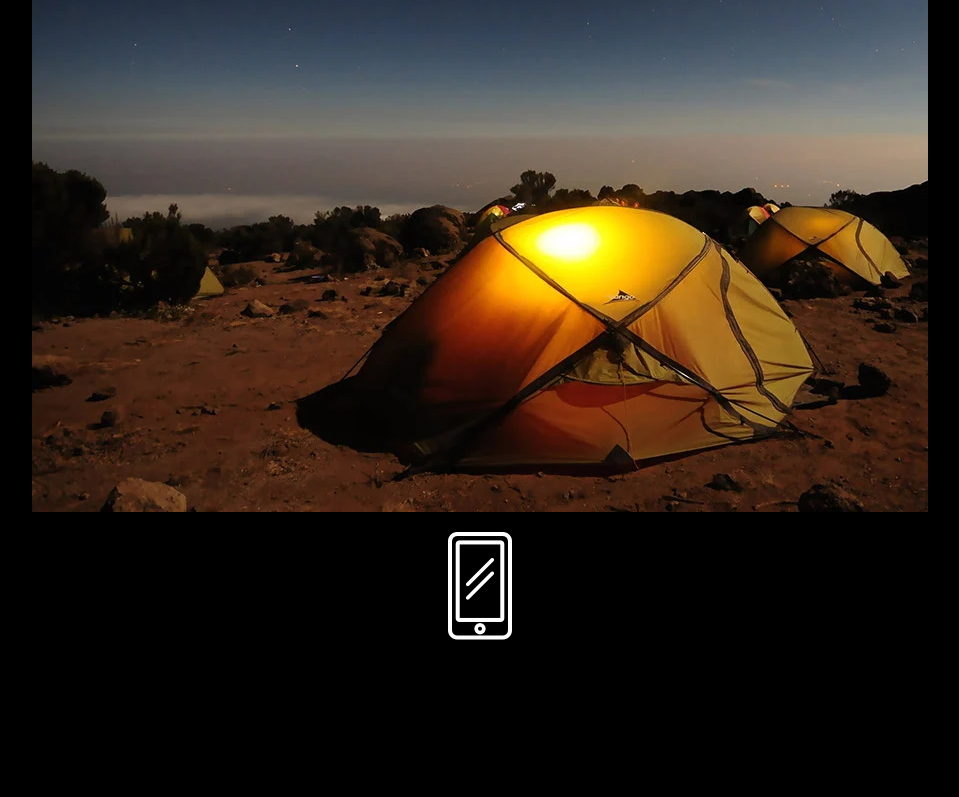
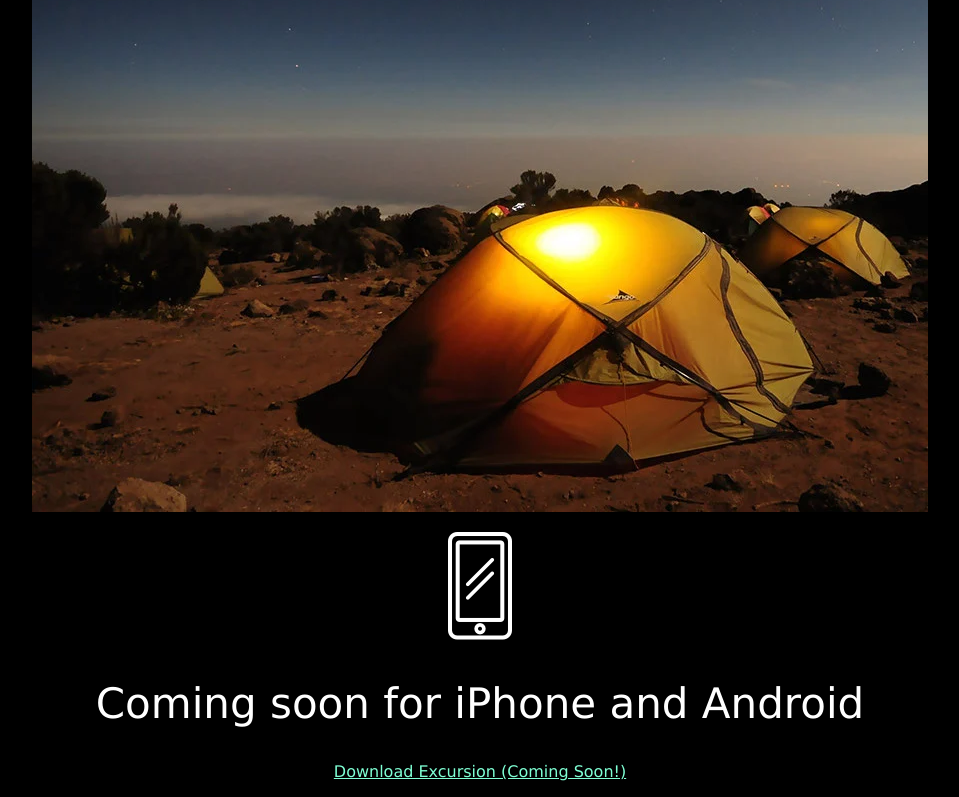
Before and after one commit to bennorris7838/excursion, a plain HTML site: page index.html in a window 1280 px wide. Shown: the part 500-1297 px from the top of the page, without its empty margins (160-1119 px from the left). Before the commit the page ends 1160 px from the top, so only its background shows below. Drawn offline with Linux system fonts and the light colour scheme.

Commit message:
added footer

```diff
--- a/index.html
+++ b/index.html
@@ -17,5 +17,7 @@
 <h4 class="header--sub-header">Excursion remembers places you like, and recommends new points of interest around you.</h4>
 <p><img src="resources/images/camp.webp"></p>
 <p><img src="resources/images/phone.webp"></p>
+<h2 class="header--secondary">Coming soon for iPhone and Android</h2>
+<p><a class="link--cta" href="#">Download Excursion (Coming Soon!)</a></p>
 </body>
 </html>
```
